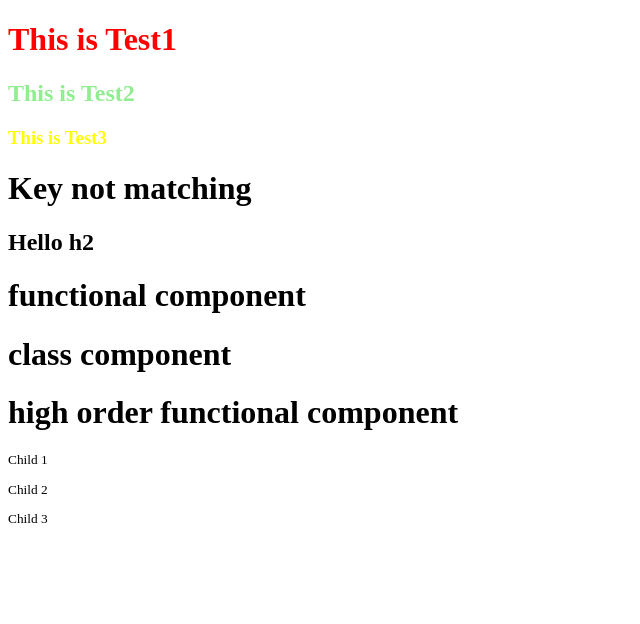
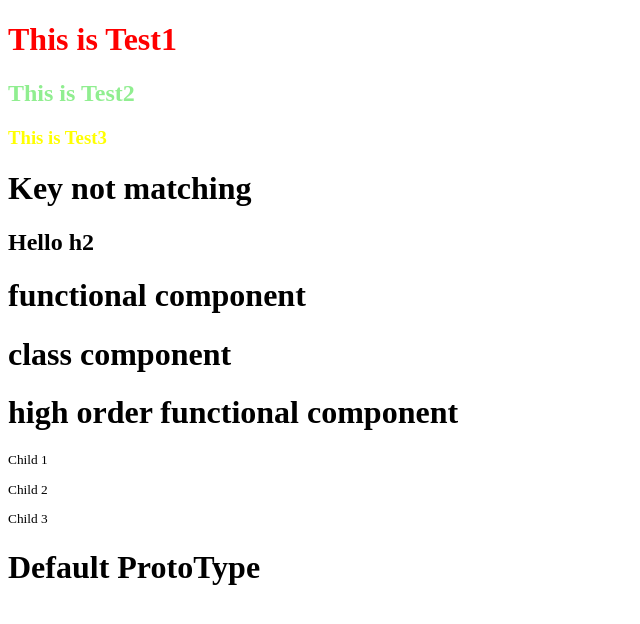
Before and after one commit to rahulvishwakarm/React-Basic-Concept, a React (Create React App) app: page / in a window 1280 px wide. Shown: the top 624 px of the page, without its empty margins (0-640 px from the left). Built offline with nearby package versions, Linux system fonts and the light colour scheme.

Commit message:
Prototype

```diff
--- a/src/App.js
+++ b/src/App.js
@@ -1,5 +1,7 @@
 import React from 'react';
 import PropsChildrenGet from './Props Children/PropsChildrenGet';
+import DefaultProps from './Prototype/DefaultProps';
+import Prototype from './Prototype/Prototype';
 import ClassComponent from './Type of Components/ClassComponent';
 import FunctionalComp from './Type of Components/FunctionalComp';
 import HightorderCompoent from './Type of Components/HighOrderComponent';
@@ -8,6 +10,7 @@ function App() {
   var nmes1 = ['Test1','Test2','Test3']
   var names = [...nmes1];
   var arr = [<h1>Hello H1</h1>,<h2>Hello h2</h2>];
+  var data = 615;
   return (
     <div className="App">
         {/* Using Javascript in JSX */}
@@ -48,8 +51,12 @@ function App() {
         <PropsChildrenGet/>
 
         {/* Prototype */}
+        {/* It is used to check the data type */}
 
+        {/* <Prototype title={data}/> // Her it is throwing due to enlist verison so igonore please sure you know this concept , I have implemented in the component */}
 
+        {/* Default Prototype */}
+        <DefaultProps/>
 
     </div>
   );
--- /dev/null
+++ b/src/Prototype/DefaultProps.js
@@ -0,0 +1,20 @@
+import React, { Component } from 'react';
+
+class DefaultProps extends Component {
+    constructor(props) {
+        super(props);
+    }
+    static defaultProps = {
+        title: 'Default ProtoType',
+    }
+
+    render() {
+        return (
+            <div>
+                <h1>{this.props.title}</h1>
+            </div>
+        )
+    }
+}
+
+export default DefaultProps;
--- /dev/null
+++ b/src/Prototype/Prototype.js
@@ -0,0 +1,19 @@
+import React, { Component } from 'react';
+import PropTypes from 'prop-types';
+
+class Prototype extends Component {
+    static propTypes = {
+        title:PropTypes.string.isRequired,
+    }
+
+    static
+    render() {
+        return (
+            <div>
+                <h1>{this.props.title}</h1>
+            </div>
+        )
+    }
+}
+
+export default Prototype;
```
